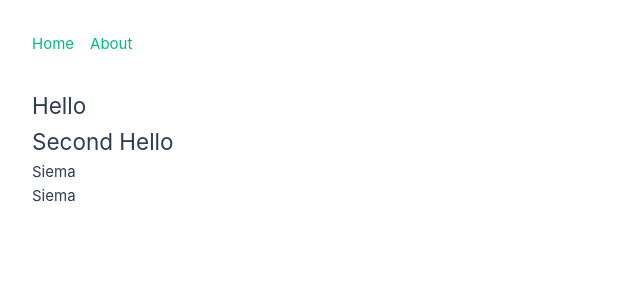
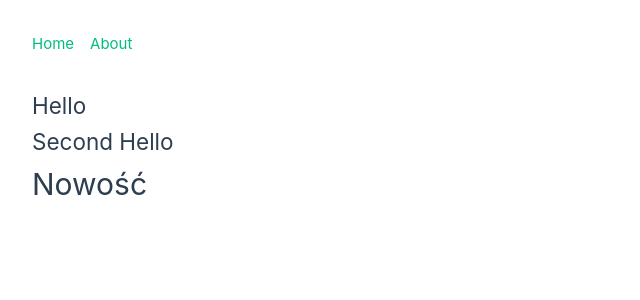
Before and after one commit to pionkipl/vue-3-vite-pwa, a Vue app: page / in a window 1280 px wide. Shown: the top 300 px of the page, without its empty margins (0-640 px from the left). Built offline with nearby package versions, Linux system fonts and the light colour scheme.

Commit message:
Feat: change content home view.

```diff
--- a/src/views/HomeView.vue
+++ b/src/views/HomeView.vue
@@ -6,8 +6,7 @@
   <main>
     <h2>Hello</h2>
     <h2>Second Hello</h2>
-    <p>Siema</p>
-    <p>Siema</p>
+    <h1>Nowość</h1>
   </main>
 </template>
 
```
